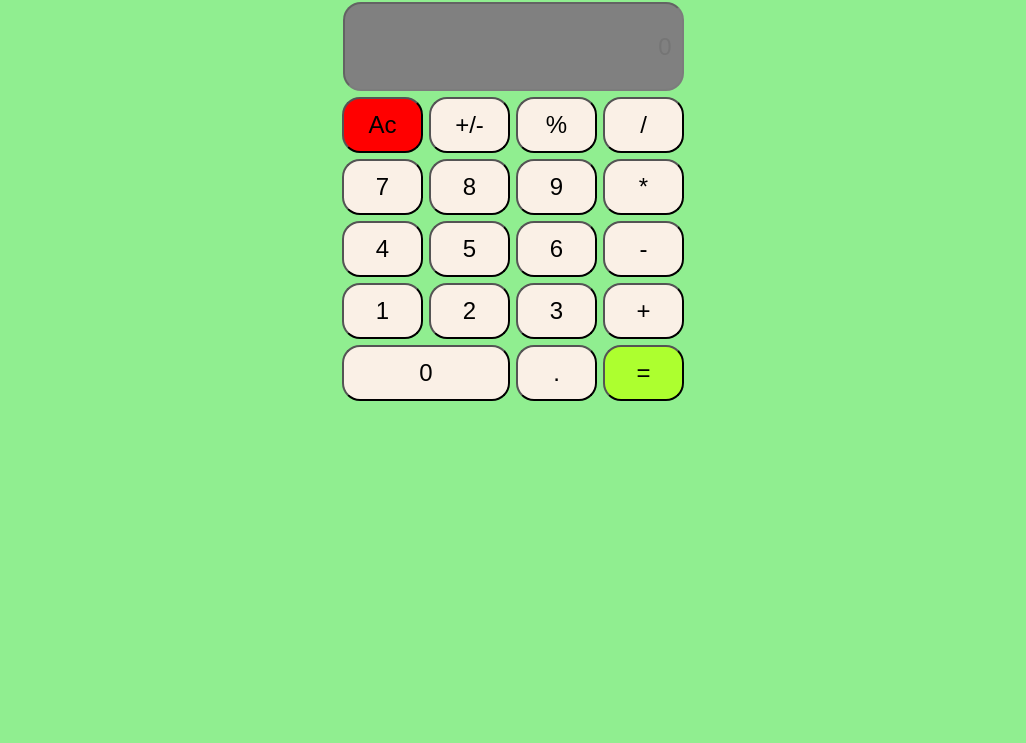
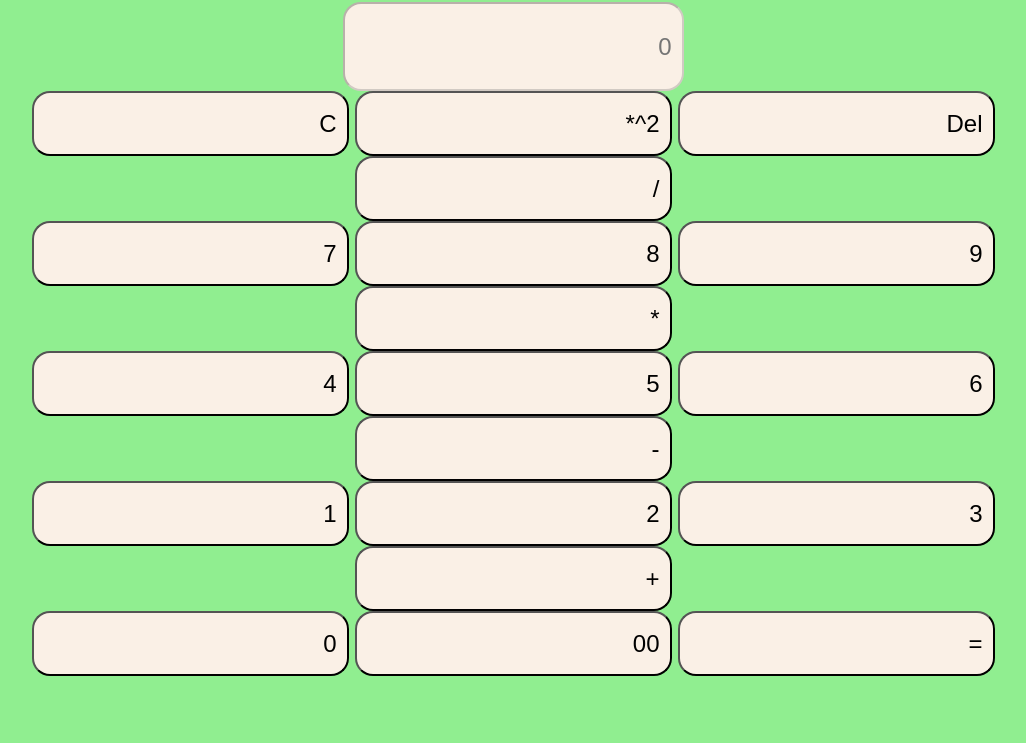
Before and after one commit to mraqib021/javascript-calculator, a plain HTML site: page index.html in a window 1280 px wide. Shown: the part 57-800 px from the top of the page, without its empty margins (127-1153 px from the left). Drawn offline with Linux system fonts and the light colour scheme.

Commit message:
version 1.2

```diff
--- a/app.js
+++ b/app.js
@@ -1,7 +1,26 @@
-function display(value){
-    let res = document.getElementById("result")
-    res.value += value
+function setvalue(num){
+    //console.log(num)
+    let val = document.getElementById("display1")
+    var lastVal = val.value.slice(val.value.length - 1);
+    var opt = ['+','-','*','/'];
+    if(opt.indexOf(lastVal) !== -1 && opt.indexOf(num) !== -1){
+        val.value = val.value.slice(0,-1) + num
+    }else{
+        val.value += num;
+    }
 }
-function removescreen(){
-    document.getElementById("result").value=""
+function equaltoo(eql){
+    let val = document.getElementById("display1")
+    val.value = eval(val.value)
+    //console.log(eval(val.value))
 }
+function remove(empty){
+    let val = document.getElementById("display1")
+    val.value = empty
+    //console.log(val.value)
+}
+function del(minus1){
+    let val = document.getElementById("display1")
+    val.value = val.value.slice(0,val.value.length -1)
+    console.log(val.value.length -1)
+}
--- a/index.html
+++ b/index.html
@@ -1,6 +1,5 @@
 <!DOCTYPE html>
 <html lang="en">
-
 <head>
     <meta charset="UTF-8">
     <meta http-equiv="X-UA-Compatible" content="IE=edge">
@@ -8,53 +7,44 @@
     <title>Calculator</title>
     <link rel="stylesheet" href="style.css">
 </head>
-
 <body>
     <div class="container">
-        <div class="sub-container">
-            <div class="txt">
-                <h1>Java Script Calculator</h1>
-            </div>
-
+        <div class="display">
             <div class="display">
-                <input type="text" name="result" id="result" placeholder="0" disabled>
-            </div>
-            <div class="first-row">
-                <input type="button" value="Ac" id="Ac" class="opr" onclick="removescreen('')">
-                <input type="button" value="+/-" class="opr" onclick="display('+/-')">
-                <input type="button" value="%" class="opr" onclick="display('%')">
-                <input type="button" value="/" class="opr" onclick="display('/')">
-            </div>
-            <div class="second-row">
-                <input type="button" value="7" class="num" onclick="display(7)">
-                <input type="button" value="8" class="num" onclick="display(8)">
-                <input type="button" value="9" class="num" onclick="display(9)">
-                <input type="button" value="*" class="opr" onclick="display('*')">
-            </div>
-            <div class="third-row">
-                <input type="button" value="4" class="num" onclick="display(4)">
-                <input type="button" value="5" class="num" onclick="display(5)">
-                <input type="button" value="6" class="num" onclick="display(6)">
-                <input type="button" value="-" class="opr" onclick="display('-')">
-            </div>
-            <div class="four-row">
-                <input type="button" value="1" class="num" onclick="display(1)">
-                <input type="button" value="2" class="num" onclick="display(2)">
-                <input type="button" value="3" class="num" onclick="display(3)">
-                <input type="button" value="+" class="opr" onclick="display('+')">
-            </div>
-            <div class="five-row">
-                <input type="button" value="0" class="num0" onclick="display(0)">
-                <input type="button" value="." class="opr" onclick="display('.')">
-                <input type="button" value="=" style="background-color: greenyellow;" class="opr" onclick="result.value = eval(result.value)">
-            </div>
+        <div class="display">
+            <h1>JAVA SCRIPT CALCULATOR</h1>
+            <input type="text" name="" id="display1" placeholder="0" disabled>
+        </div>
+        <div class="button">
+            <input type="button" value="C" onclick="remove('')">
+            <input type="button" value="*^2" onclick="setvalue('ERROR!!!')">
+            <input type="button" value="Del" onclick="del()">
+            <input type="button" value="/" onclick="setvalue('/')">
+        </div>
+        <div class="button">
+            <input type="button" value="7" onclick="setvalue(7)">
+            <input type="button" value="8" onclick="setvalue(8)">
+            <input type="button" value="9" onclick="setvalue(9)">
+            <input type="button" value="*" onclick="setvalue('*')">
+        </div>
+        <div class="button">
+            <input type="button" value="4" onclick="setvalue(4)">
+            <input type="button" value="5" onclick="setvalue(5)">
+            <input type="button" value="6" onclick="setvalue(6)">
+            <input type="button" value="-" onclick="setvalue('-')">
+        </div>
+        <div class="button">
+            <input type="button" value="1" onclick="setvalue(1)">
+            <input type="button" value="2" onclick="setvalue(2)">
+            <input type="button" value="3" onclick="setvalue(3)">
+            <input type="button" value="+" onclick="setvalue('+')">
+        </div>
+        <div class="button">
+            <input type="button" value="0" onclick="setvalue(0)">
+            <input type="button" value="00" onclick="setvalue('00')">
+            <input type="button" value="=" id="equaltoo" onclick="equaltoo('=')">
         </div>
     </div>
-
-
-
-
     <script src="app.js"></script>
 </body>
-
 </html>
```
